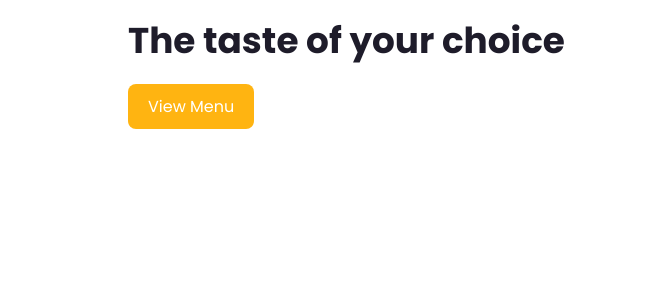
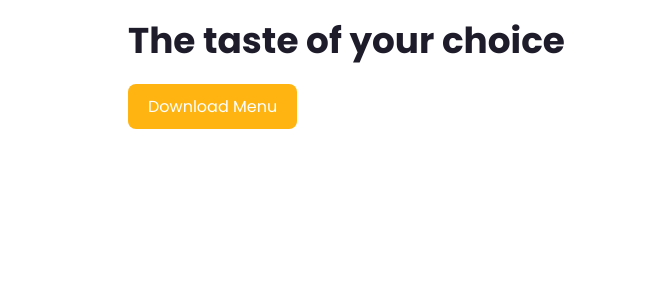
Before and after one commit to Anonymouswizard-spell/Cafemenu1, a plain HTML site: page index.html in a window 1280 px wide. Shown: the part 385-679 px from the top of the page, 0-647 px from the left. Drawn offline with nearby package versions, Linux system fonts and the light colour scheme.

Commit message:
added download menu

```diff
--- a/index.html
+++ b/index.html
@@ -33,7 +33,7 @@
         <div class="home-text">
             <h1>Cafe | Bakery</h1>
             <h2>The taste  of  your choice</h2>
-            <a href="menu.jpg" class="btn">View Menu</a>
+            <a href="menu.jpg" download="Menu"  class="btn">Download Menu</a>
         </div>
         <div class="home-img">
             <img src="https://images.unsplash.com/photo-1565299624946-b28f40a0ae38?ixlib=rb-1.2.1&ixid=MnwxMjA3fDB8MHxleHBsb3JlLWZlZWR8Mnx8fGVufDB8fHx8&w=1000&q=80.png" alt="">
```
